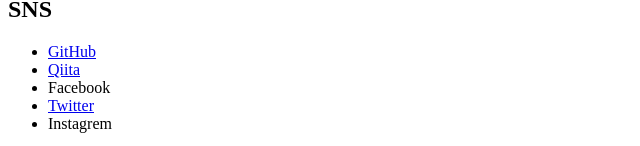
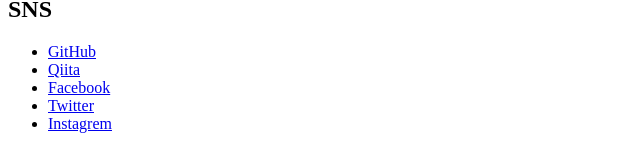
Before and after one commit to takeyu1013/portfolio, a Next.js app: page / in a window 1280 px wide. Shown: the part 1092-1238 px from the top of the page, without its empty margins (0-640 px from the left). Built offline with nearby package versions, Linux system fonts and the light colour scheme.

Commit message:
レイアウトを修正

```diff
--- a/src/components/Card.tsx
+++ b/src/components/Card.tsx
@@ -4,7 +4,7 @@
 };
 const Card = ({ title, children }: Props) => {
   return (
-    <div className="py-2 w-screen lg:w-1/3">
+    <div className="py-2 w-80 mx-auto">
       <h2 className="text-center text-xl font-bold pb-2">{title}</h2>
       <div className="">{children}</div>
     </div>
--- a/src/pages/index.tsx
+++ b/src/pages/index.tsx
@@ -1,5 +1,6 @@
 import type { NextPage } from "next";
 import Card from "../components/Card";
+import Link from "next/link";
 
 const Index: NextPage = () => {
   return (
@@ -9,7 +10,7 @@
           takeyu1013's portfolio
         </h1>
       </header>
-      <main className="flex flex-wrap justify-center gap-4">
+      <main className="block justify-between w-screen max-w-5xl mx-auto lg:flex lg:flex-wrap">
         <Card title="プロフィール">
           <table className="mx-auto">
             <tr className="border">
@@ -69,26 +70,37 @@
           </ul>
         </Card>
         <Card title="つくったもの">
-          <a
-            className="block text-center"
-            href="http://todo-seven-beta.vercel.app/"
-          >
-            やることリスト
-          </a>
+          <Link href="http://todo-seven-beta.vercel.app/">
+            <a className="block text-center text-blue-600">やることリスト</a>
+          </Link>
         </Card>
         <Card title="SNS">
           <ul className="text-center pb-2">
             <li>
-              <a href="https://github.com/takeyu1013">GitHub</a>
+              <Link href="https://github.com/takeyu1013">
+                <a className="text-blue-600">GitHub</a>
+              </Link>
             </li>
             <li>
-              <a href="https://qiita.com/takeyu1013">Qiita</a>
+              <Link href="https://qiita.com/takeyu1013">
+                <a className="text-blue-600">Qiita</a>
+              </Link>
             </li>
-            <li>Facebook</li>
             <li>
-              <a href="https://twitter.com/takeyu1013">Twitter</a>
+              <Link href="https://www.facebook.com/yuto.takeuchi.71/">
+                <a className="text-blue-600">Facebook</a>
+              </Link>
             </li>
-            <li>Instagrem</li>
+            <li>
+              <Link href="https://twitter.com/takeyu1013">
+                <a className="text-blue-600">Twitter</a>
+              </Link>
+            </li>
+            <li>
+              <Link href="https://www.instagram.com/takeyu1013/">
+                <a className="text-blue-600">Instagrem</a>
+              </Link>
+            </li>
           </ul>
         </Card>
       </main>
```
